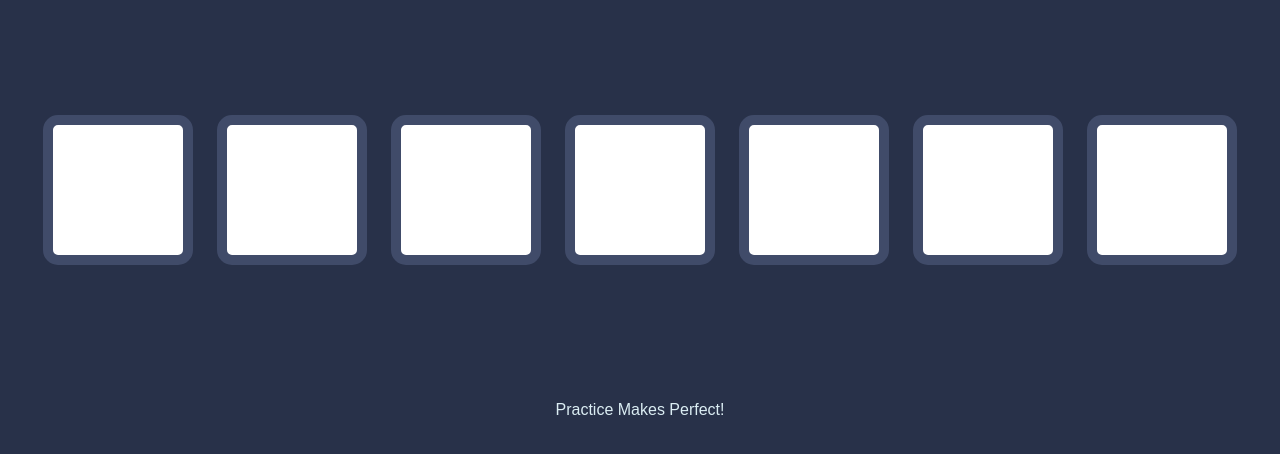
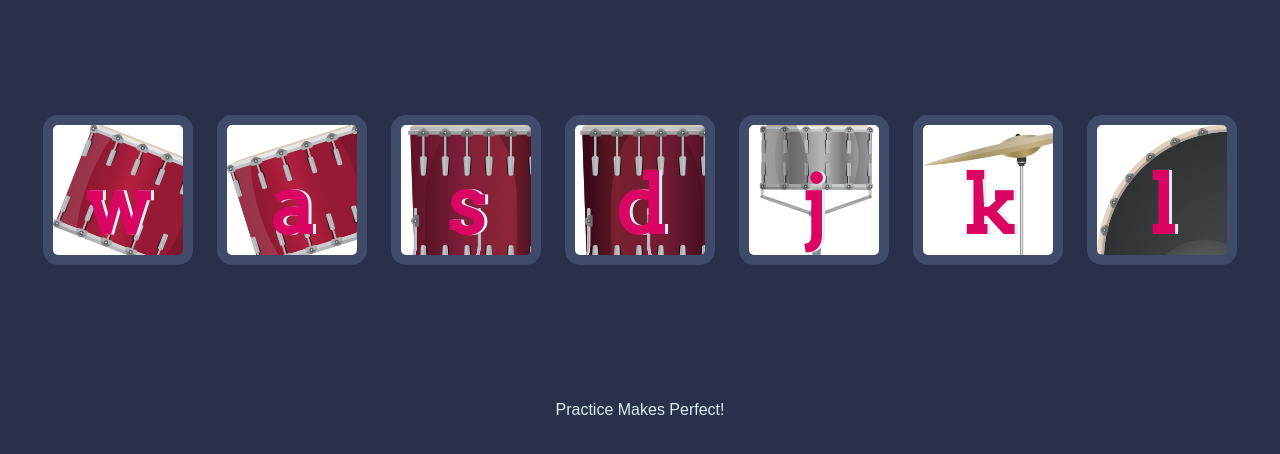
Before and after one commit to fthomp8044/DrumKit-DOM, a plain HTML site: page index.html in a window 1280 px wide. Shown: the part 174-628 px from the top of the page. Drawn offline with Linux system fonts and the light colour scheme.

```diff
--- a/index.html
+++ b/index.html
@@ -11,13 +11,13 @@
 <body>
   <h1 id='title'>Drum 🥁 Kit</h1>
   <div class="set">
-    <button class="w drum"></button>
-    <button class="a drum"></button>
-    <button class="s drum"></button>
-    <button class="d drum"></button>
-    <button class="j drum"></button>
-    <button class="k drum"></button>
-    <button class="l drum"></button>
+    <button class="w drum">w</button>
+    <button class="a drum">a</button>
+    <button class="s drum">s</button>
+    <button class="d drum">d</button>
+    <button class="j drum">j</button>
+    <button class="k drum">k</button>
+    <button class="l drum">l</button>
   </div>
 
   <script src="index.js" charset="utf-8"></script>
--- a/index.js
+++ b/index.js
@@ -1,11 +1,18 @@
 let numberOfDrumButtons = document.querySelectorAll(".drum").length;
 //set a variable to let the querySelectorAll of the drums by the length of how many drums we had.
 for (let i = 0; i < numberOfDrumButtons; i++) {
-  document.querySelectorAll(".drum")[i].addEventListener("click", handleClick);
+  document.querySelectorAll(".drum")[i].addEventListener("click", function () {
 
-  function handleClick() {
-    alert("This button has been clicked");
-  }
+    this.style.color = 'white';
+
+
+
+  });
 
 
 }
+
+
+// function handleClick() {
+//   let audio = new Audio("sounds/tom-1.mp3");
+//   audio.play();
--- a/styles.css
+++ b/styles.css
@@ -17,30 +17,36 @@ footer {
 }
 
 .w {
-
+  background-image: url("images/tom1.png");
 }
 
 .a {
+  background-image: url("images/tom2.png");
 
 }
 
 .s {
+  background-image: url("images/tom3.png");
 
 }
 
 .d {
+  background-image: url("images/tom4.png");
 
 }
 
 .j {
+  background-image: url("images/snare.png");
 
 }
 
 .k {
+  background-image: url("images/crash.png");
 
 }
 
 .l {
+  background-image: url("images/kick.png");
 
 }
 
```
